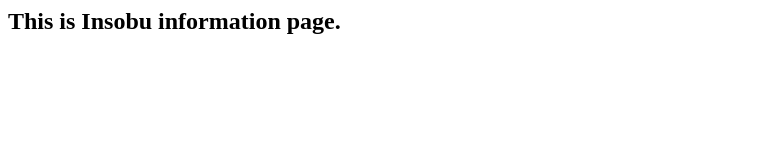
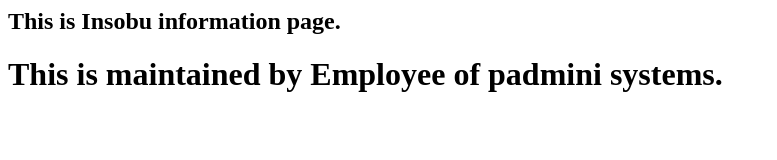
Before and after one commit to insobu/insobu.github.io, a plain HTML site: page index.html in a window 1280 px wide. Shown: the whole page, without its empty margins (0-777 px from the left). Drawn offline with Linux system fonts and the light colour scheme.

Commit message:
added one line statement.

```diff
--- a/index.html
+++ b/index.html
@@ -6,5 +6,6 @@
 
 <body>
 <h2> This is Insobu information page.</h2>
+<h1>This is maintained by Employee of padmini systems.</h1>
 </body>
 </html>
```
